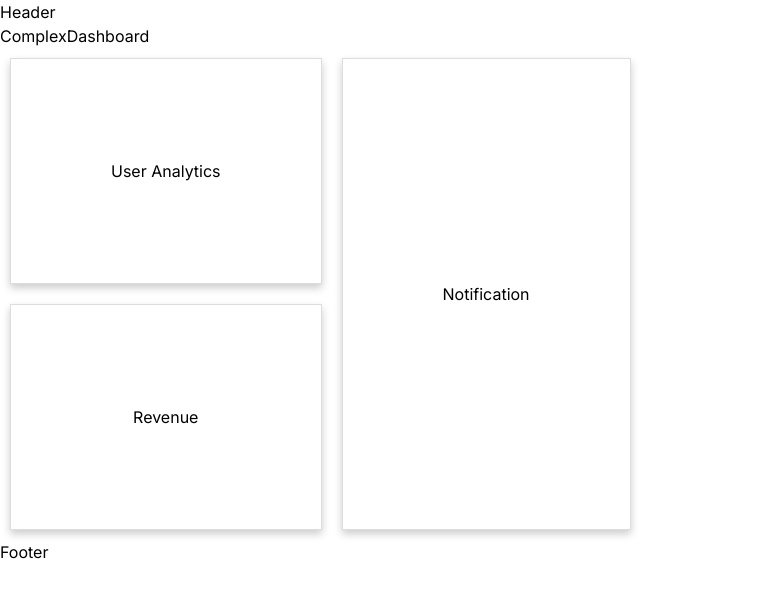
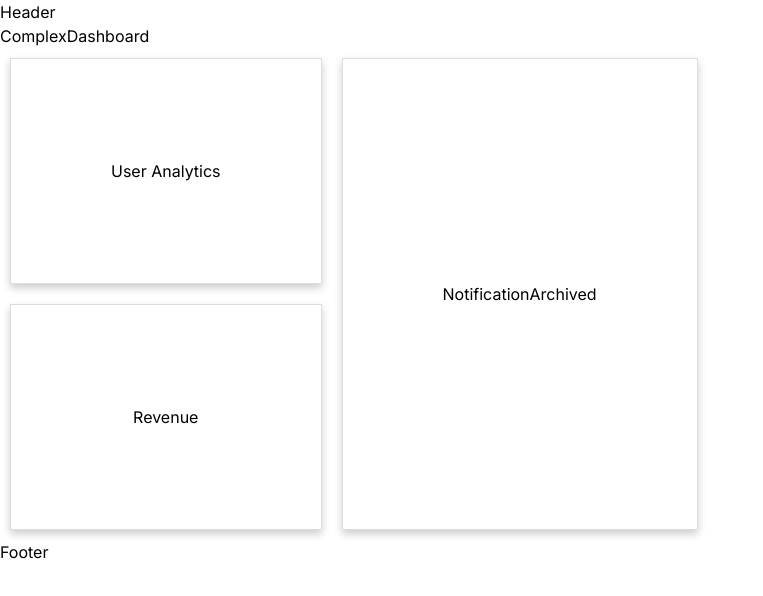
Before and after one commit to Ayush909/nextjs-play, a Next.js app in the folder hello-world/: page /complex-dashboard in a window 1280 px wide. Shown: the top 596 px of the page, without its empty margins (0-763 px from the left). Built offline with nearby package versions, Linux system fonts and the light colour scheme.

Commit message:
default tsx for archived

```diff
--- /dev/null
+++ b/hello-world/src/app/complex-dashboard/@notifications/archived/page.tsx
@@ -0,0 +1,14 @@
+import Card from "@/app/components/card";
+import Link from "next/link";
+import React from "react";
+
+const ArchivedNotification = () => {
+  return (
+    <Card>
+      <div>Archived Notification</div>
+      <Link href="/complex-dashboard">Default</Link>
+    </Card>
+  );
+};
+
+export default ArchivedNotification;
--- a/hello-world/src/app/complex-dashboard/@notifications/page.tsx
+++ b/hello-world/src/app/complex-dashboard/@notifications/page.tsx
@@ -1,7 +1,13 @@
 import Card from "@/app/components/card";
+import Link from "next/link";
 
 const Notifications = () => {
-  return <Card>Notification</Card>;
+  return (
+    <Card>
+      <div>Notification</div>
+      <Link href="/complex-dashboard/archived">Archived</Link>
+    </Card>
+  );
 };
 
 export default Notifications;
--- /dev/null
+++ b/hello-world/src/app/complex-dashboard/@revenue/default.tsx
@@ -0,0 +1,7 @@
+import Card from "@/app/components/card";
+
+const DefaultRevenue = () => {
+  return <Card>Revenue</Card>;
+};
+
+export default DefaultRevenue;
--- /dev/null
+++ b/hello-world/src/app/complex-dashboard/@users/default.tsx
@@ -0,0 +1,7 @@
+import Card from "@/app/components/card";
+
+const DefaultUsersAnalytics = () => {
+  return <Card>User Analytics</Card>;
+};
+
+export default DefaultUsersAnalytics;
--- /dev/null
+++ b/hello-world/src/app/complex-dashboard/default.tsx
@@ -0,0 +1,7 @@
+import React from "react";
+
+const DefaultComplexDashboard = () => {
+  return <div>ComplexDashboard</div>;
+};
+
+export default DefaultComplexDashboard;
```
